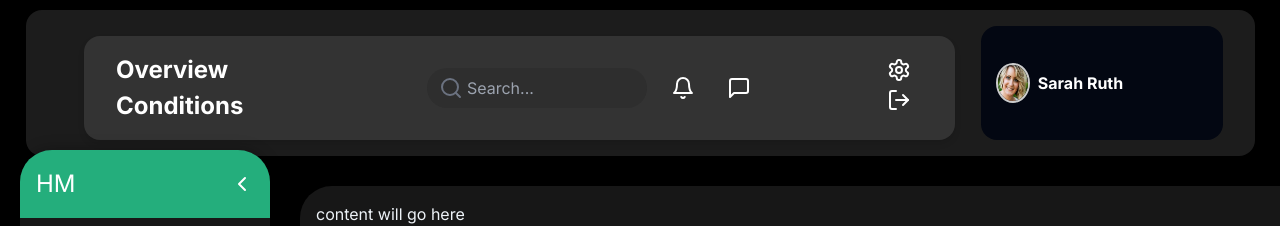
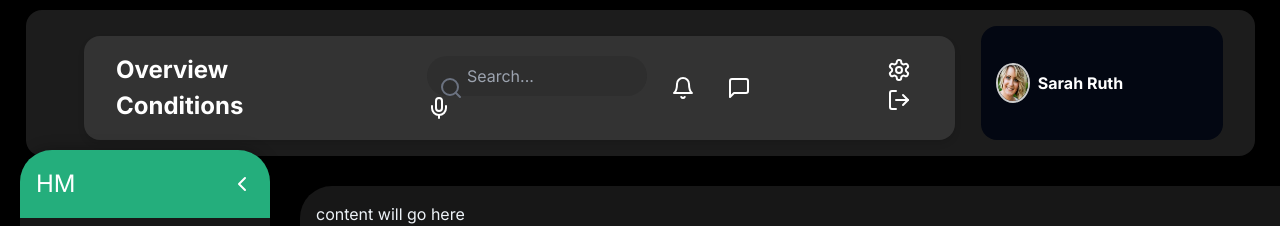
Before and after one commit to CHEGEBB/healthmasterv2, a Next.js app: page /dashboard in a window 1280 px wide. Shown: the top 226 px of the page. Built offline with nearby package versions, Linux system fonts and the light colour scheme.

Commit message:
refactor: Add voice search functionality to header component

```diff
--- a/components/layout/header.jsx
+++ b/components/layout/header.jsx
@@ -1,6 +1,6 @@
 
 import React from 'react';
-import { Search, Bell, User, Settings, LogOut, MessageSquare } from 'lucide-react';
+import { Search, Bell, User, Settings, LogOut, MessageSquare, Mic } from 'lucide-react';
 import '../../sass/header.scss';
 import Image from 'next/image';
 
@@ -15,6 +15,9 @@ const Header = () => {
       <div className="header-right">
         <div className="search-bar">
           <input type="text" placeholder="Search..." className="search-input" />
+          <div className="voice-search">
+            <Mic className='mic-icon'/>
+          </div>
           <Search className="search-icon" />
         </div>
 
```
